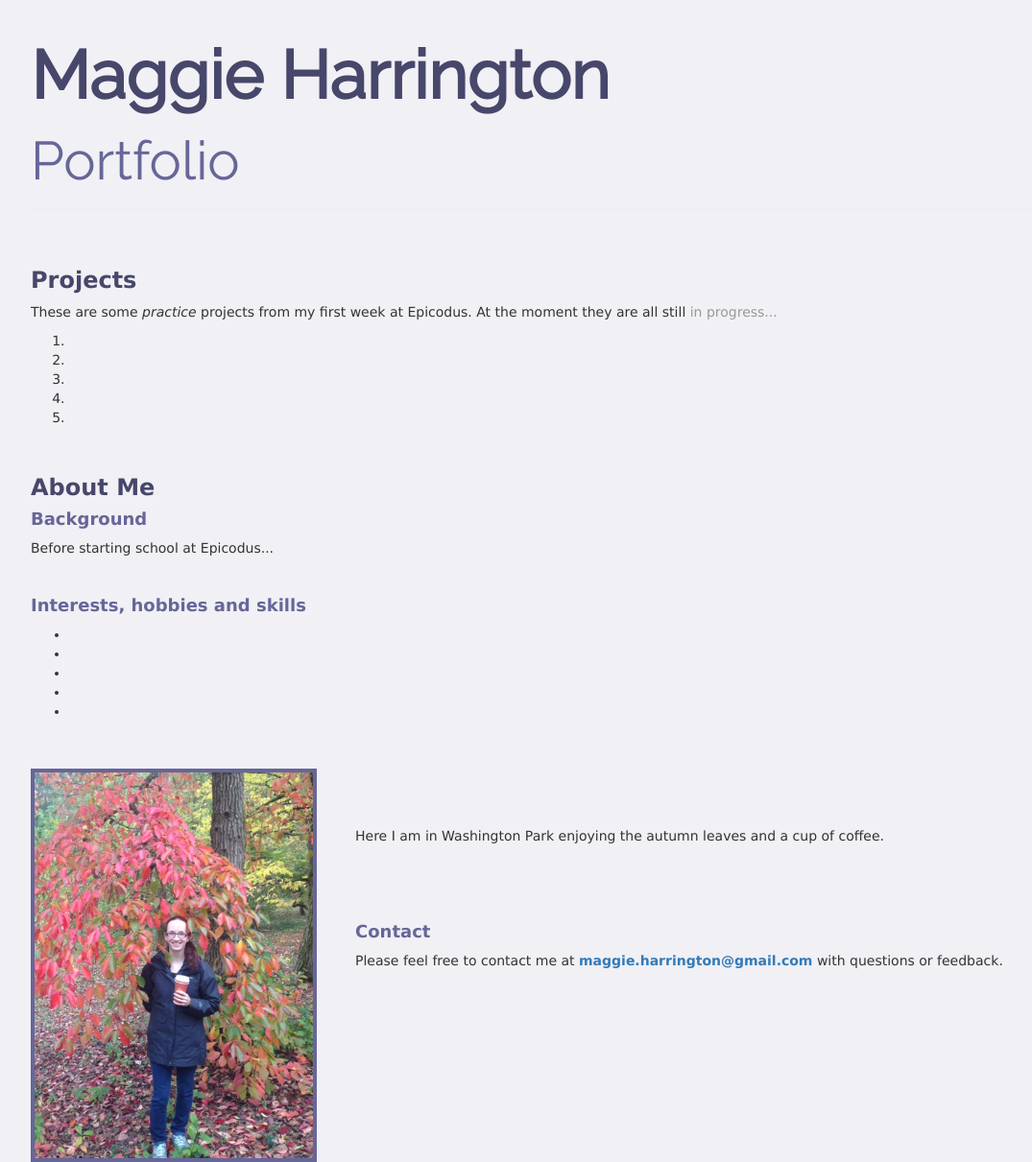
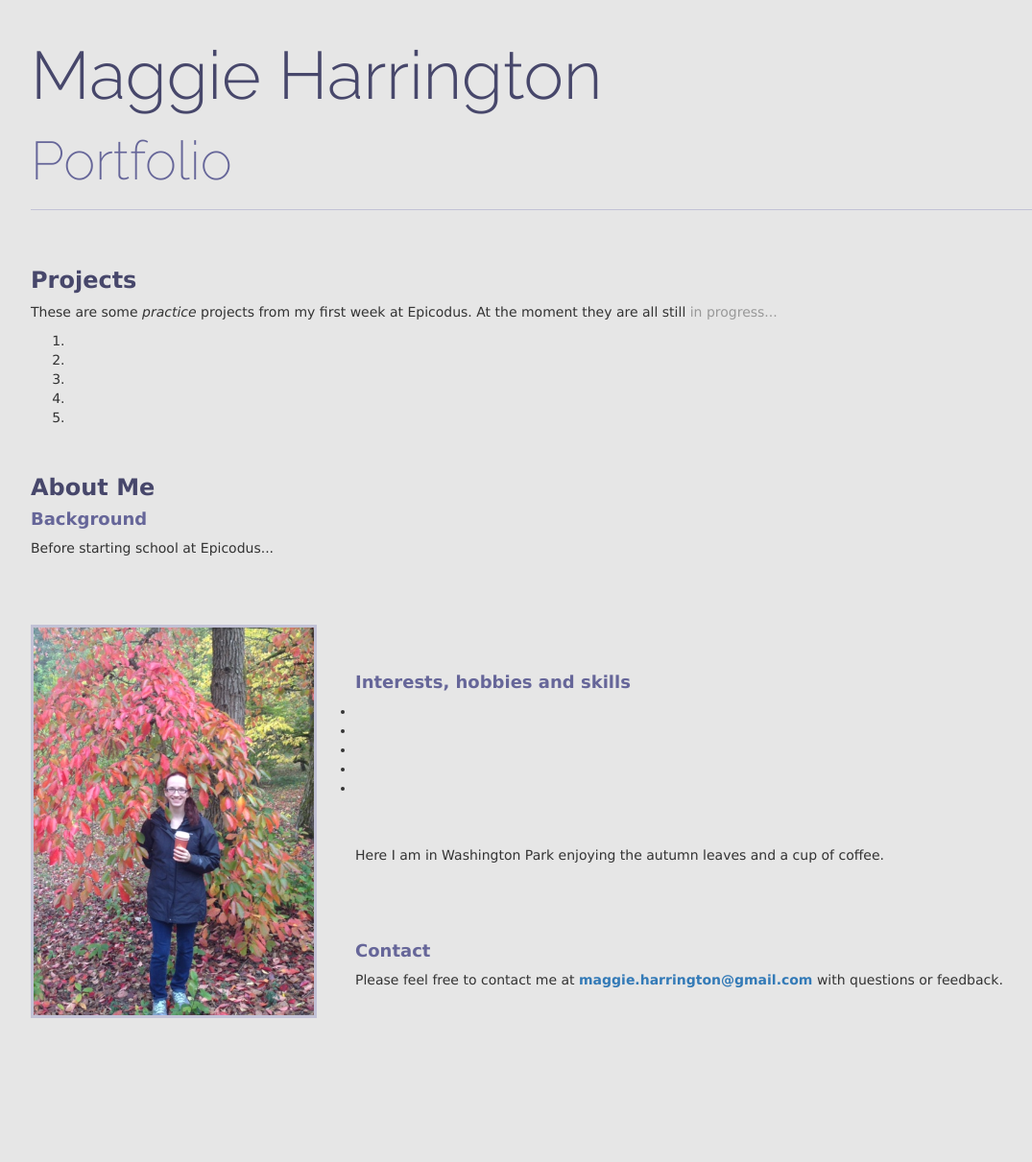
Before and after one commit to maggie-harrington/week1-portfolio-page, a plain HTML site: page index.html in a window 1280 px wide. Shown: the whole page at 96% size, without its empty margins (38-1113 px from the left). After the commit the page ends 1061 px from the top, so only its background shows below. Drawn offline with Linux system fonts and the light colour scheme.

Commit message:
change background color, move interests section next to image

```diff
--- a/css/styles.css
+++ b/css/styles.css
@@ -1,17 +1,18 @@
 body {
   font-family: verdana;
-  background-color: #f0f0f5;
+  /*background-color: #fbf3ea;*/
+  background-color: #e6e6e6;
 }
 h1 {
   font-family: 'raleway', sans-serif;
-  font-weight: bold;
   font-size: 5em;
+  font-weight: 300;
   color: #47476b;
 }
 h2 {
   font-family: 'raleway', sans-serif;
-  /*font-weight: bold;*/
   font-size: 4em;
+  font-weight: 200;
   color: #666699;
 }
 h3 {
@@ -28,9 +29,10 @@ h4 {
   float: left;
   margin-right: 40px;
   /*padding: 4px;*/
-  border: 4px solid #666699;
-
+  border: 3px solid #c2c2d6;
 }
 .in-progress {
   color: #999999;
 }
+.page-header {
+  border-bottom: 1px solid #c2c2d6;
--- a/index.html
+++ b/index.html
@@ -1,7 +1,7 @@
 <!DOCTYPE html>
 <html>
   <head>
-    <link href="https://fonts.googleapis.com/css?family=Raleway" rel="stylesheet">
+    <link href="https://fonts.googleapis.com/css?family=Raleway:200,300,400" rel="stylesheet">
     <link href="css/bootstrap.css" rel ="stylesheet" type="text/css" media="all">
     <link href="css/styles.css" rel="stylesheet" type="text/css" media="all">
     <title>Portfolio</title>
@@ -28,6 +28,12 @@
       <h4>Background</h4>
       <p>Before starting school at Epicodus...</p>
       <br>
+
+      <br>
+      <br>
+      <img src="img/img_2993.jpg" alt="A photo of me" class="pic-of-me">
+      <br>
+      <br>
       <h4>Interests, hobbies and skills</h4>
       <ul>
         <li></li>
@@ -36,10 +42,6 @@
         <li></li>
         <li></li>
       </ul>
-      <br>
-      <br>
-      <img src="img/img_2993.jpg" alt="A photo of me" class="pic-of-me">
-      <br>
       <br>
       <br>
       <p>Here I am in Washington Park enjoying the autumn leaves and a cup of coffee.</p>
```
